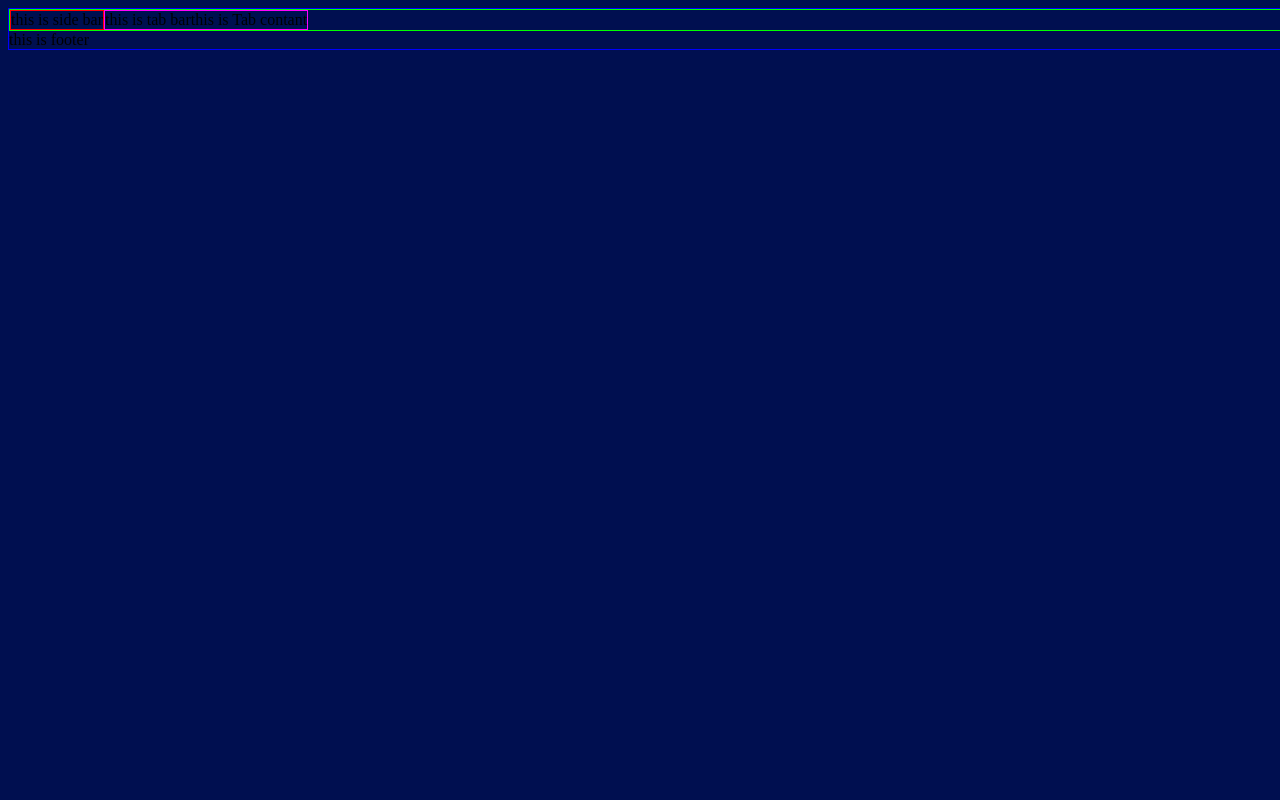
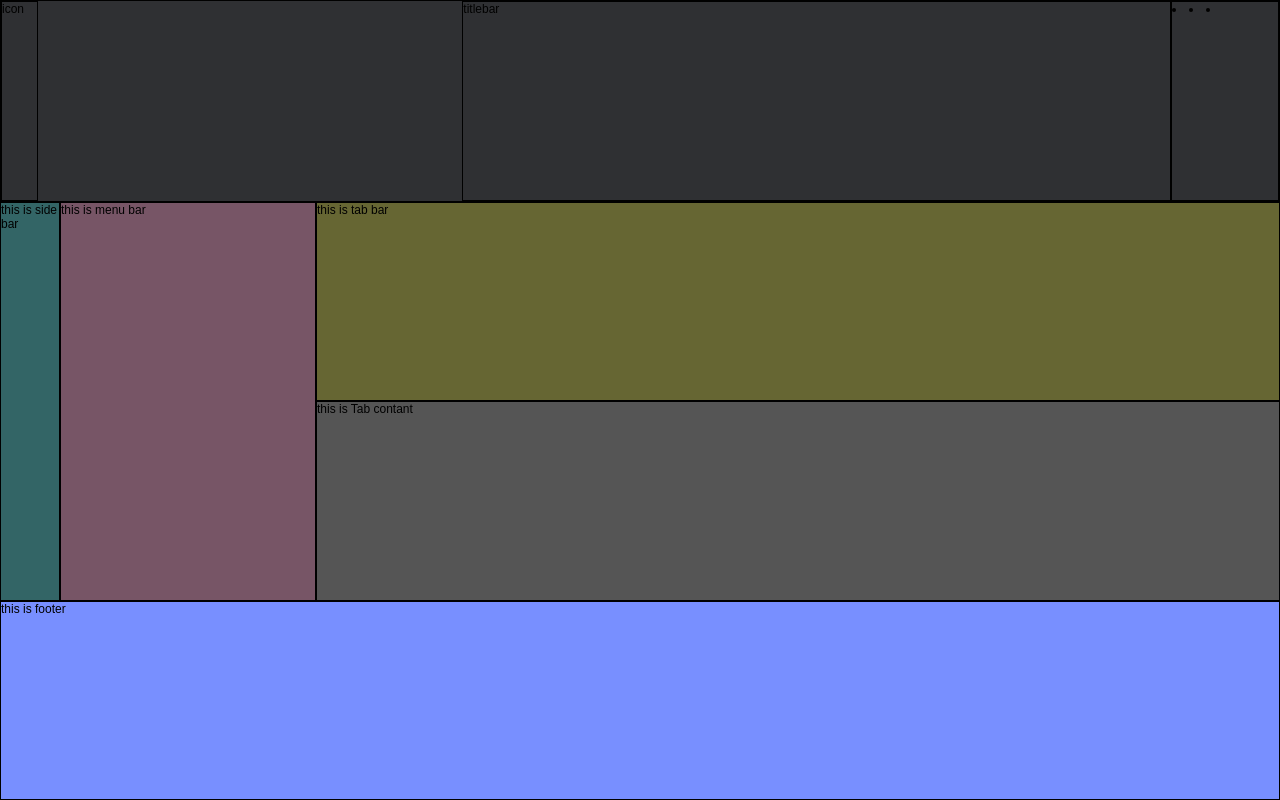
Before and after one commit to ParoRahul/Electron-Demo-App, an Electron app: page src/resource/main/test.html in a window 1280 px wide. Drawn offline with Linux system fonts and the light colour scheme.

Commit message:
experimenting with grid css Property

```diff
--- a/package.json
+++ b/package.json
@@ -17,6 +17,7 @@
   },
   "dependencies": {
     "commander": "^2.20.0",
+    "custom-electron-titlebar": "^3.1.0",
     "electron": "^6.0.0",
     "jquery": "^3.4.1",
     "mongodb": "^3.3.0-beta2",
--- a/src/index.js
+++ b/src/index.js
@@ -16,7 +16,7 @@ let window_option  = {
     height: 350,
     modal: false,
     transparent: true,
-    frame: false,
+    frame: true,
     parent: null,
     resizable: false,
     useContentSize: true,
--- /dev/null
+++ b/src/resource/main/newcommon.css
@@ -0,0 +1,49 @@
+:root {
+    --c-primary:#347c7c;
+    --c-primary-light:#347c70;
+    --bg-primary:#111010;
+    --bg-second:#363636;
+    --toolbar:#336566;
+    --tool-bar-hover:#2f3011;
+    --titlebar:#2f3033;
+    --text:#c2c2c2;
+    --text-hover:#fff;
+    --danger:#ce5656;
+    --balck:#000;
+    --tool-bar-width: 60px;
+    --title-bar-height: 30px;
+    --footer-height: 20px
+    --tab-bar-height: 32px;
+
+}
+
+*{
+    margin:0;
+    padding:0;
+    box-sizing: border-box;
+}
+
+*::-webkit-scrollbar
+{
+    -webkit-appearance: none;
+    width: 10px;
+    background-color: var(--tool-bar);
+}
+
+*::-webkit-scrollbar-track
+{
+    background-color: var(--tool-bar);
+}
+
+*::-webkit-scrollbar-thumb {
+    background-color: var(--balck);
+}
+
+html, body{
+    font-family: Arial,Helvetica,sans-serif;
+    font-size: 12px;
+    font-weight: 100;
+    height:100vh;
+    width: 100vw;
+    -webkit-font-smoothing: antialiased;
+}
--- a/src/resource/main/tab_1.js
+++ b/src/resource/main/tab_1.js
@@ -69,7 +69,7 @@ $(function(){
         let html = fs.readFileSync(html_path, 'utf-8');
         let locales = interpreter.locales;
         html = Mustache.render(html, locales);
-        newTab=tabGroup.addTab({
+        let newTab=tabGroup.addTab({
                 title: "Homejjj",
                 icon:"icon icofont-home icofont-lg",
                 divattibute:{
--- a/src/resource/main/test.css
+++ b/src/resource/main/test.css
@@ -1,26 +1,50 @@
+@import url("./newcommon.css");
+@import url("./titlebar.css");
+@import url("./toolbar.css");
+
 body {
-    height:100%;
-    width:100%;
-    display:flex;
-    flex-direction: column;
-    background-color: #000f50;
-    border: 1px solid rgb(0,0,255);
+    height:100vh;
+    width: 100vw;
+    display: grid;
+    grid-template-columns: var(--tool-bar-width) 20% 1fr;
+    grid-template-rows: var(--title-bar-height) var(--tab-bar-height) 1fr var(--footer-height);
+    user-select:none;
 }
 
-.content-wrapper{
-    display:flex;
-    flex-direction: row;
-    border: 1px solid rgb(0,255,0);
+.titlebar{
+    grid-row:1/2;
+    grid-column:1/4;
 }
 
-.content{
-    display:flex;
-    flex-direction: row;
-    border: 1px solid rgb(255,0,255);
+.toolbar{
+    grid-row:2/4;
+    grid-column: 1/2;
 }
 
-.sidebar{
-    display:flex;
-    flex-direction: row;
-    border: 1px solid rgb(255,0,0);
+.tabbar{
+    grid-row:2/3;
+    grid-column: 3/4;
+    border: 1px solid #000;
+    background-color: #663;
 }
+
+.menubar{
+    grid-row:2/4;
+    grid-column :2/3;
+    border: 1px solid #000;
+    background-color: #756;
+}
+
+.tabsview{
+    grid-row:3/4;
+    grid-column :3/4;
+    border: 1px solid #000;
+    background-color: #555;
+}
+
+.footer{
+    grid-row:4/5;
+    grid-column:1/4;
+    border: 1px solid #000;
+    background-color: #788fff;
+}
--- a/src/resource/main/test.html
+++ b/src/resource/main/test.html
@@ -8,13 +8,21 @@
     <title>APP LAY OUT</title>
 </head>
 <body>
-    <div class=content-wrapper>
-        <div class=sidebar>this is side bar</div>
-        <div class=content>
-            <div class=tabbar>this is tab bar</div>
-            <div class=tabsview>this is Tab contant</div>
+    <div class=titlebar>
+        <div class=appicon>icon</div>
+        <ul class=menuitems></ul>
+        <div class=title>titlebar</div>
+        <div class=cornerbuttons>
+            <li class="btn-transition btn-minimize"><i class="icofont-minus icofont-lg"></i></li>
+            <li class="btn-transition btn-resize"><i class="icofont-maximize icofont-lg"></i></li>
+            <li class="btn-transition btn-exit"><i class="icofont-close icofont-lg"></i></li>
         </div>
     </div>
-    <footer class="main-page-footer">this is footer<footer>
+    <ul class=toolbar>this is side bar</ul>
+    <div class=menubar>this is menu bar</div>
+    <div class=tabbar>this is tab bar</div>
+    <div class=tabsview>this is Tab contant</div>
+    <div class=footer>this is footer<div>
+    <script></script>
 </body>
 </html>
--- /dev/null
+++ b/src/resource/main/titlebar.css
@@ -0,0 +1,30 @@
+.titlebar{
+    border: 1px solid #000;
+    background-color: var(--titlebar);
+    display:flex;
+    flex-direction: row;
+}
+
+.titlebar >div{
+    border: 1px solid #000;
+}
+
+.appicon{
+    flex:0.25;
+}
+
+.menuitems{
+    flex:3;
+    display:flex;
+    flex-direction: row;
+}
+
+.title{
+    flex:5;
+}
+
+.cornerbuttons{
+    flex:0.75;
+    display:flex;
+    flex-direction: row;
+}
--- /dev/null
+++ b/src/resource/main/toolbar.css
@@ -0,0 +1,4 @@
+.toolbar{
+    border: 1px solid #000;
+    background-color: var(--toolbar);
+}
```
Also changed, not shown: src/resource/main/index_1.html (+1 -1 lines), src/resource/main/menu_1.js (+63 -0 lines), src/image/icon.png (added), 4 other files.
